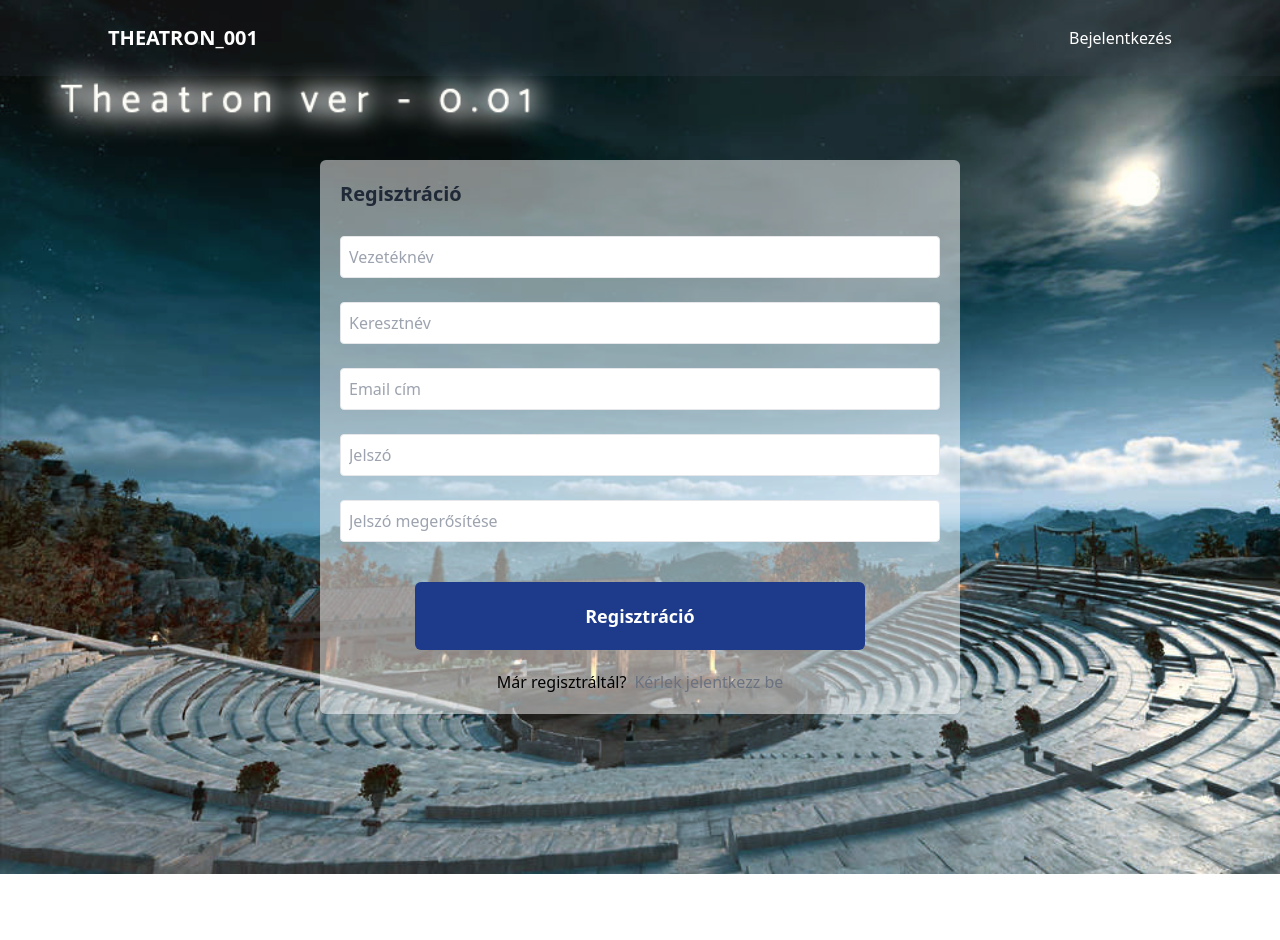
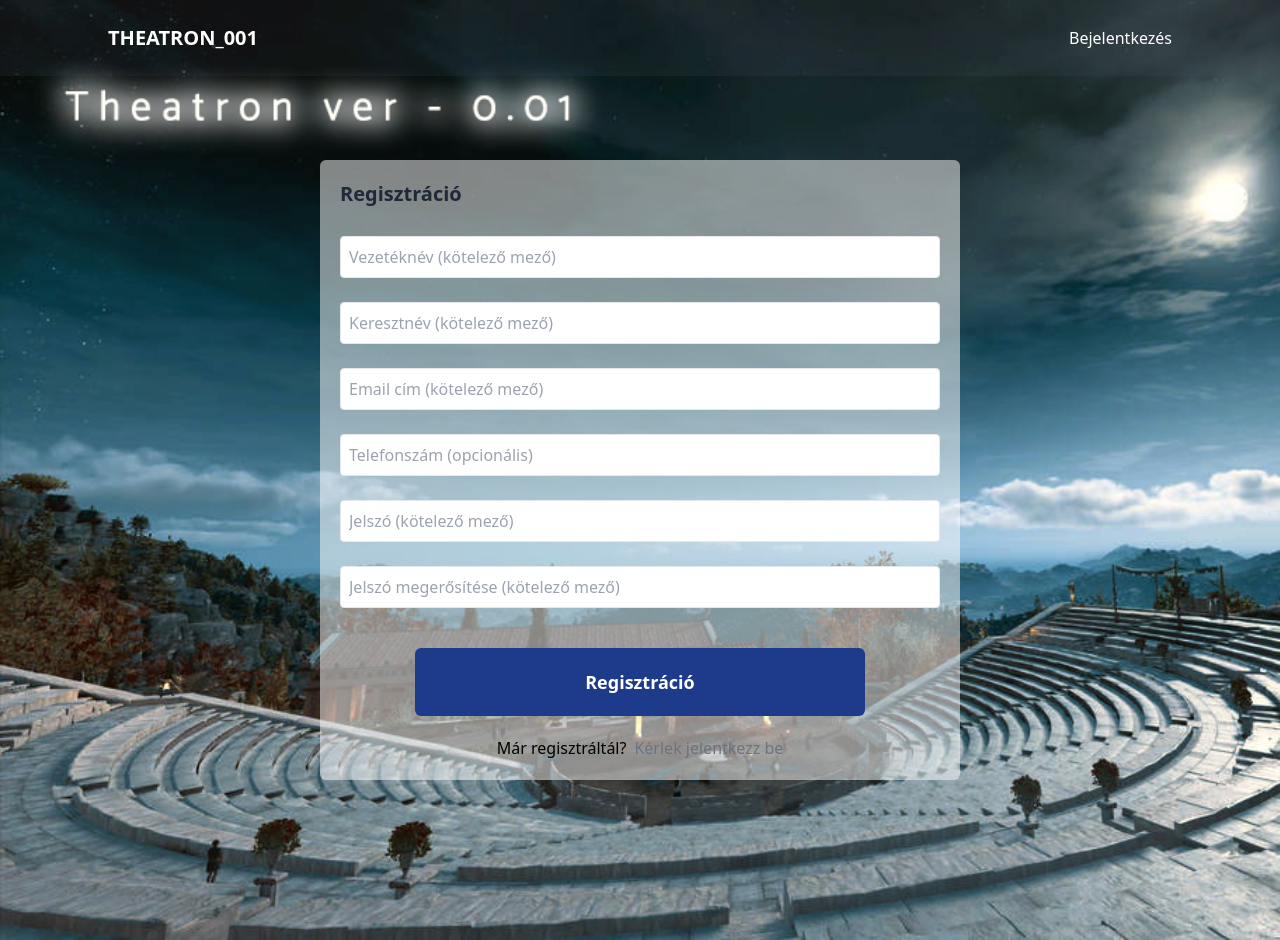
Before and after one commit to Progmatic-Fullstack-2024/team-2, a React (Vite) app in the folder frontend/: page / in a window 1280 px wide. Before the commit the page ends 874 px from the top, so only its background shows below. Built offline with nearby package versions, Linux system fonts and the light colour scheme; the HTML template or start-up script is replaced by a standard one.

Commit message:
Tel szám hozzáadás

```diff
--- a/frontend/src/components/RegistrationForm.jsx
+++ b/frontend/src/components/RegistrationForm.jsx
@@ -12,6 +12,7 @@ export default function RegistrationForm() {
     firstName: '',
     lastName: '',
     email: '',
+    phone: '',
     password: '',
     confirmPassword: '',
   };
@@ -36,7 +37,7 @@ export default function RegistrationForm() {
               <Field
                 type="text"
                 name="lastName"
-                placeholder="Vezetéknév"
+                placeholder="Vezetéknév (kötelező mező)"
                 className="w-full border p-2 rounded my-1 text-gray-800"
               />
               <ErrorMessage name="lastName" component="div" className="text-red-500 text-sm" />
@@ -45,7 +46,7 @@ export default function RegistrationForm() {
               <Field
                 type="text"
                 name="firstName"
-                placeholder="Keresztnév"
+                placeholder="Keresztnév (kötelező mező)"
                 className="w-full border p-2 rounded my-1 text-gray-800"
               />
               <ErrorMessage name="firstName" component="div" className="text-red-500 text-sm" />
@@ -54,16 +55,25 @@ export default function RegistrationForm() {
               <Field
                 type="email"
                 name="email"
-                placeholder="Email cím"
+                placeholder="Email cím (kötelező mező)"
                 className="w-full border p-2 rounded my-1 text-gray-800"
               />
               <ErrorMessage name="email" component="div" className="text-red-500 text-sm" />
             </div>
             <div className="mb-4">
               <Field
+                type="text"
+                name="phone"
+                placeholder="Telefonszám (opcionális)"
+                className="w-full border p-2 rounded my-1 text-gray-800"
+              />
+              <ErrorMessage name="phone" component="div" className="text-red-500 text-sm" />
+            </div>
+            <div className="mb-4">
+              <Field
                 type="password"
                 name="password"
-                placeholder="Jelszó"
+                placeholder="Jelszó (kötelező mező)"
                 className="w-full border p-2 rounded my-1 text-gray-800"
               />
               <ErrorMessage name="password" component="div" className="text-red-500 text-sm" />
@@ -72,7 +82,7 @@ export default function RegistrationForm() {
               <Field
                 type="password"
                 name="confirmPassword"
-                placeholder="Jelszó megerősítése"
+                placeholder="Jelszó megerősítése (kötelező mező)"
                 className="w-full border p-2 rounded my-1 text-gray-800"
               />
               <ErrorMessage
--- a/frontend/src/schema/userValidationSchema.js
+++ b/frontend/src/schema/userValidationSchema.js
@@ -9,9 +9,16 @@ export const userValidationSchemaForLogin = yup.object({
 });
 
 export const userValidationSchemaForRegistration = yup.object({
-  firstName: yup.string().required('Írj nevet'),
-  lastName: yup.string().required('Írj nevet'),
+  firstName: yup.string().required('Add meg avezetékneved!'),
+  lastName: yup.string().required('Add meg a keresztnevedet!'),
   email: yup.string().email('Valós emailt adj meg!').required('Email megadása kötelező!'),
+  phone: yup
+    .string()
+    .matches(
+      /^\+?[0-9]{10,15}$/,
+      'Adj meg egy érvényes telefonszámot (10-15 számjegy, opcionális + előjellel)!'
+    )
+    .notRequired(),
   password: yup
     .string()
     .min(6, 'A jelszónak minimum 6 karakternek kell lennie')
```
